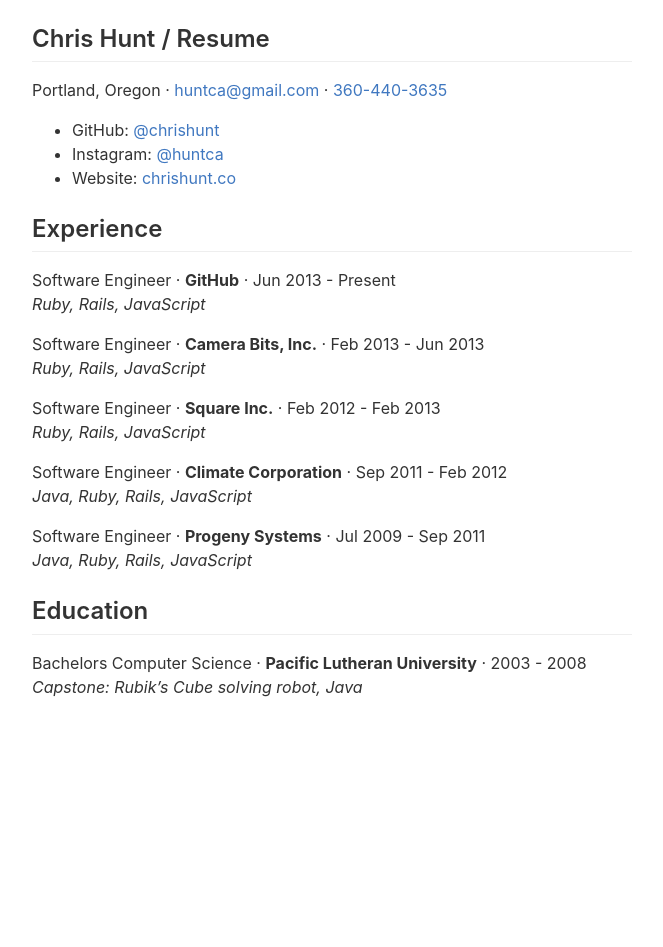
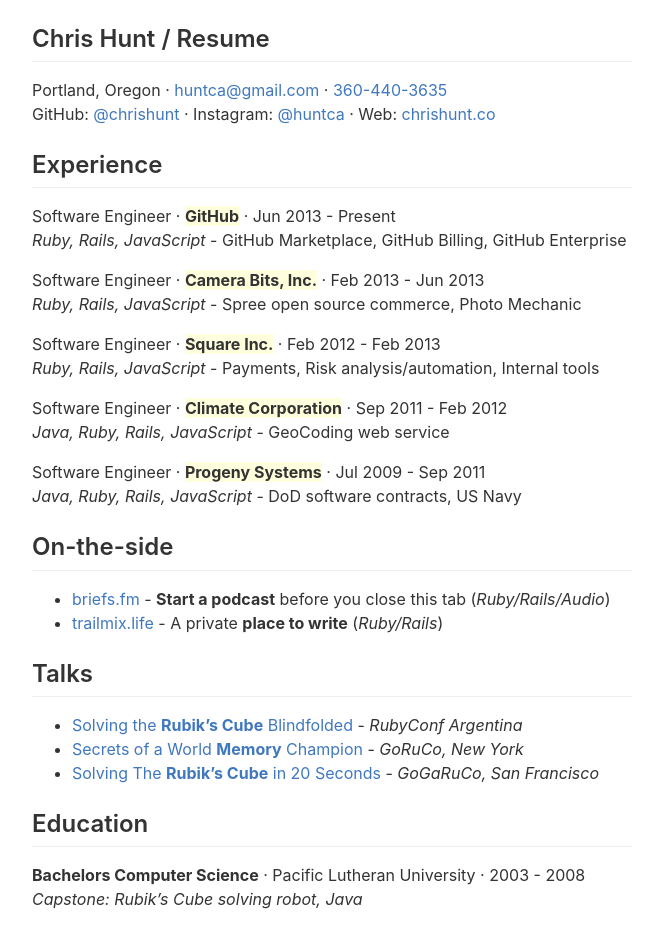
Before and after one commit to chrishunt/chrishunt.github.com, a Jekyll site: the page built from resume/index.md, in a window 1280 px wide. Shown: the whole page, without its empty margins (308-971 px from the left). Built offline with Jekyll 4.4.1, drawn with Linux system fonts in a browser that asks for light colours; before the commit the page ends 900 px from its top, so only the background shows below that.

Commit message:
Update resume again

```diff
--- a/resume/index.md
+++ b/resume/index.md
@@ -5,30 +5,39 @@
 
 Portland, Oregon &middot;
 [huntca@gmail.com](mailto:huntca@gmail.com) &middot;
-[360-440-3635](tel:360-440-3635)
-
-- GitHub: [@chrishunt](https://github.com/chrishunt)
-- Instagram: [@huntca](https://www.instagram.com/huntca)
-- Website: [chrishunt.co](http://www.chrishunt.co)
+[360-440-3635](tel:360-440-3635)<br/>
+GitHub: [@chrishunt](https://github.com/chrishunt) &middot;
+Instagram: [@huntca](https://www.instagram.com/huntca) &middot;
+Web: [chrishunt.co](http://www.chrishunt.co)
 
 ## Experience
 
-Software Engineer &middot; **GitHub** &middot; Jun 2013 - Present<br/>
-*Ruby, Rails, JavaScript*
+Software Engineer &middot; <span class='highlight'>GitHub</span> &middot; Jun 2013 - Present<br/>
+*Ruby, Rails, JavaScript* - GitHub Marketplace, GitHub Billing, GitHub Enterprise
 
-Software Engineer &middot; **Camera Bits, Inc.** &middot; Feb 2013 - Jun 2013<br/>
-*Ruby, Rails, JavaScript*
+Software Engineer &middot; <span class='highlight'>Camera Bits, Inc.</span> &middot; Feb 2013 - Jun 2013<br/>
+*Ruby, Rails, JavaScript* - Spree open source commerce, Photo Mechanic
 
-Software Engineer &middot; **Square Inc.** &middot; Feb 2012 - Feb 2013<br/>
-*Ruby, Rails, JavaScript*
+Software Engineer &middot; <span class='highlight'>Square Inc.</span> &middot; Feb 2012 - Feb 2013<br/>
+*Ruby, Rails, JavaScript* - Payments, Risk analysis/automation, Internal tools
 
-Software Engineer &middot; **Climate Corporation** &middot; Sep 2011 - Feb 2012<br/>
-*Java, Ruby, Rails, JavaScript*
+Software Engineer &middot; <span class='highlight'>Climate Corporation</span> &middot; Sep 2011 - Feb 2012<br/>
+*Java, Ruby, Rails, JavaScript* - GeoCoding web service
 
-Software Engineer &middot; **Progeny Systems** &middot; Jul 2009 - Sep 2011<br/>
-*Java, Ruby, Rails, JavaScript*
+Software Engineer &middot; <span class='highlight'>Progeny Systems</span> &middot; Jul 2009 - Sep 2011<br/>
+*Java, Ruby, Rails, JavaScript* - DoD software contracts, US Navy
+
+## On-the-side
+- [briefs.fm](https://www.briefs.fm) - **Start a podcast** before you close this tab (*Ruby/Rails/Audio*)
+- [trailmix.life](https://www.trailmix.life) - A private **place to write** (*Ruby/Rails*)
+
+## Talks
+
+- [Solving the **Rubik's Cube** Blindfolded](http://www.chrishunt.co/talks/2014/10/24/solving_the_rubiks_cube_blindfolded.html) - *RubyConf Argentina*
+- [Secrets of a World **Memory** Champion](http://www.chrishunt.co/talks/2014/04/25/secrets_of_a_world_memory_champion.html) - *GoRuCo, New York*
+- [Solving The **Rubik's Cube** in 20 Seconds](http://www.chrishunt.co/talks/2013/09/20/solving_the_rubiks_cube_in_20_seconds.html) - *GoGaRuCo, San Francisco*
 
 ## Education
 
-Bachelors Computer Science &middot; **Pacific Lutheran University** &middot; 2003 - 2008
+**Bachelors Computer Science** &middot; Pacific Lutheran University &middot; 2003 - 2008
 *Capstone: Rubik's Cube solving robot, Java*
--- a/style.css
+++ b/style.css
@@ -13,6 +13,11 @@
 
 a:hover {
   text-decoration: underline;
+}
+
+span.highlight {
+  background: #FFFFDD;
+  font-weight: bold;
 }
 
 h2 {
```
